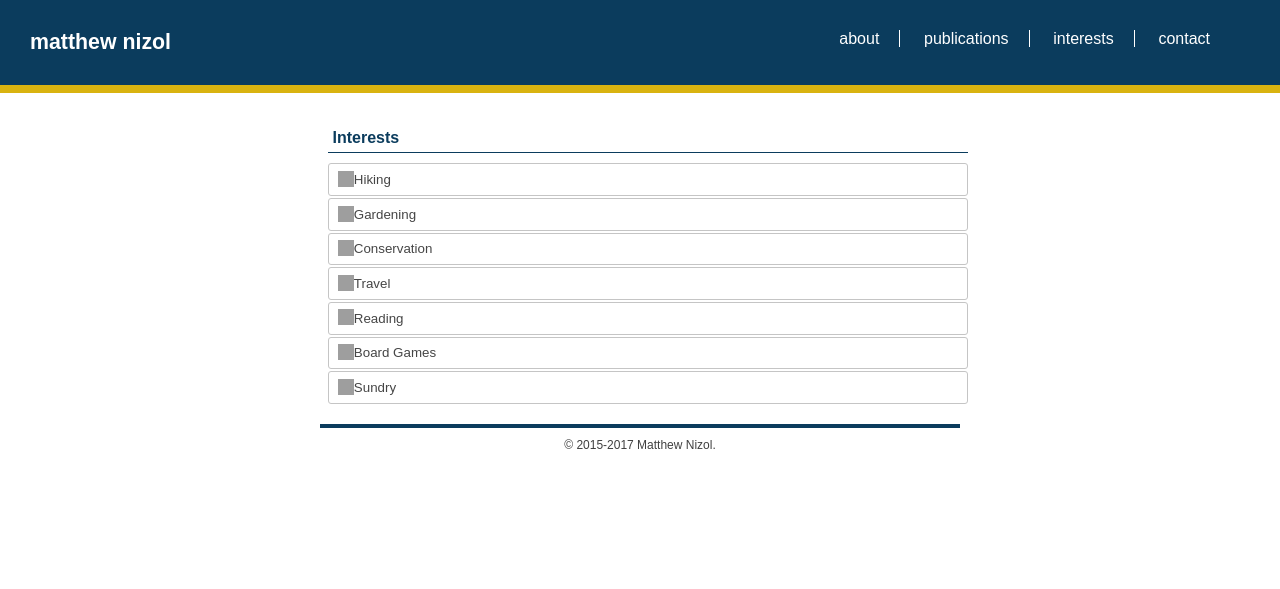
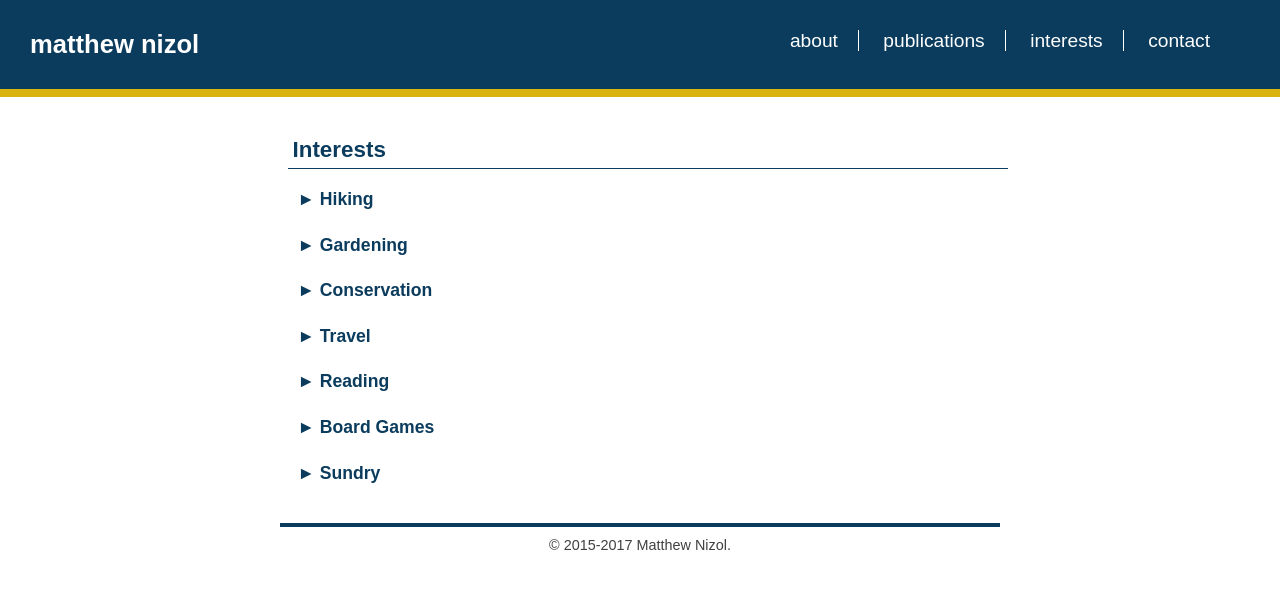
Before and after one commit to mnizol/nizol.net, a PHP site: page /interests in a window 1280 px wide. Shown: the top 589 px of the page. Run offline with PHP 8.4, Linux system fonts and the light colour scheme; some libraries are stand-ins or nearby versions; grey boxes are pictures that could not be loaded.

Commit message:
New accordion approach

```diff
--- a/common/common_head.html
+++ b/common/common_head.html
@@ -1,13 +1,16 @@
 <title>Matthew Nizol</title>
 
 <meta http-equiv="Content-Type" content="text/html; charset=UTF-8" >
+<!--<meta name="viewport" content="width=device-width, initial-scale=1">-->
 
 <meta name="description" content="Home page of Matthew Nizol, software developer from southeast Michigan">
-<meta name="viewport" content="width=device-width, initial-scale=1">
 
-<link rel="stylesheet" href="//code.jquery.com/ui/1.12.1/themes/base/jquery-ui.css">
+<!--<link rel="stylesheet" href="//code.jquery.com/ui/1.12.1/themes/base/jquery-ui.css">-->
+<script src="http://ajax.googleapis.com/ajax/libs/jquery/1.8.1/jquery.min.js"></script>
+
 <link rel="stylesheet" type="text/css" href="./css/main.css" >
 
+<!--
 <script src="https://code.jquery.com/jquery-1.12.4.js"></script>
 <script src="https://code.jquery.com/ui/1.12.1/jquery-ui.js"></script>
 <script>
@@ -16,3 +19,18 @@
         $( "#accordion" ).accordion({collapsible:true, heightStyle:"content", active:false});
     } );
 </script>
+-->
+
+<script type="text/javascript">
+  $(document).ready(function($) {
+    $('#accordion').find('.accordion-toggle').click(function(){
+
+      //Expand or collapse this panel
+      $(this).next().slideToggle('fast');
+
+      //Hide the other panels
+      $(".accordion-content").not($(this).next()).slideUp('fast');
+
+    });
+  });
+</script>
--- a/common/header.html
+++ b/common/header.html
@@ -1,6 +1,6 @@
 <div class="header">
 <div class="navigation" style="float: left;">
-  <a href="/" style="align: left; color: #FFF; font-weight:bold; font-size:16pt;">matthew nizol</a>
+  <a href="/" style="align: left; color: #FFF; font-weight: bold; font-size: 1.6em;">matthew nizol</a>
 </div>
 
 <div class="navigation" style="float: right;">
@@ -14,5 +14,5 @@
     <li class="nav"><a href="/contact" id="lastnav">contact</a></li>
   </ul>
 </div>
-<div style="clear:both;"></div>
+<div style="float: none; clear: both;"></div>
 </div>
--- a/content/interests.html
+++ b/content/interests.html
@@ -8,8 +8,8 @@
 
           <!------------------------------------------------------------------->
 
-          <h2>Hiking</h2>
-          <div>
+          <h2 class="accordion-toggle">&#9658; Hiking</h2>
+          <div class="accordion-content">
             <p>
             <img src="/image/winter_hike.jpg" height=50% width=50% class="img-top-right" alt="Kensington in the Winter (2013)" title="Kensington in the Winter (2013)"/>
             My parents often took my brother and me hiking as children, an activity that I generally found distasteful at the time.
@@ -20,7 +20,7 @@
             where I commonly hike near my home, and some places where I've travelled that have particularly inspired me.
             </p>
 
-            <h2>Around Southeast Michigan</h2>
+            <h3>Around Southeast Michigan</h2>
             <ul>
               <li>
                 <a href="http://www.metroparks.com/Kensington-Metropark">Kensington Metropark</a> has a nature study area offering
@@ -44,7 +44,7 @@
               </li>
             </ul>
 
-            <h2>Further Out</h2>
+            <h3>Further Out</h2>
             <ul>
                <li>
                  <a href="http://www.nps.gov/slbe/index.htm">Sleeping Bear Dunes National Lakeshore</a> will transform your image of Michigan.  Hiking
@@ -69,8 +69,8 @@
 
           <!------------------------------------------------------------------->
 
-          <h2>Gardening</h2>
-          <div><p>
+          <h2 class="accordion-toggle">&#9658; Gardening</h2>
+          <div class="accordion-content"><p>
             <img src="/image/phlox.JPG" height=45% width=45% class="img-top-right" alt="Creeping Phlox in Bloom" title="Creeping Phlox in Bloom"/>
             The first house that my wife and I bought together came with a small grass lot and no landscaping.  Over the course of a few years,
             I slowly added beds around the house and planted perennials.  I found working outside in the dirt and among plants a welcome respite
@@ -88,8 +88,8 @@
 
           <!------------------------------------------------------------------->
 
-          <h2>Conservation</h2>
-          <div><p>
+          <h2 class="accordion-toggle">&#9658; Conservation</h2>
+          <div class="accordion-content"><p>
            <img src="/image/pasinski_preserve.JPG" height=60% width=60% class="img-top-right" alt="Pasinski Preserve, Oceola Twp, MI" title="Pasinski Preserve, Oceola Twp, MI"/>
            Given my interest in hiking and the outdoors, I am deeply committed to conservation efforts to preserve and restore native landscapes for future generations.
            To this end, I have volunteered at <a href="http://www.livingstonlandconservancy.org/">Livingston Land Conservancy's</a> Pasinski Preserve in Oceola Township,
@@ -102,8 +102,8 @@
 
           <!------------------------------------------------------------------->
 
-          <h2>Travel</h2>
-          <div>
+          <h2 class="accordion-toggle">&#9658; Travel</h2>
+          <div class="accordion-content">
           <p>
             <img src="/image/hyderabad.JPG" height=40% width=40% class="img-top-right" alt="Golkonda Fort, Hyderabad, India (2014)" title="Golkonda Fort, Hyderabad, India (2014)"/>
             It was a lifelong dream of my Dad's to travel to Poland, the birthplace
@@ -156,8 +156,8 @@
 
           <!------------------------------------------------------------------->
 
-          <h2>Reading</h2>
-          <div><p>When reading for pleasure, I tend to favor novels over works of non-fiction.
+          <h2 class="accordion-toggle">&#9658; Reading</h2>
+          <div class="accordion-content"><p>When reading for pleasure, I tend to favor novels over works of non-fiction.
           Some of my favorites (in no particular order) include:
           <ul>
           <li><i>The Road</i>, by Cormac McCarthy</li>
@@ -179,8 +179,8 @@
 
           <!------------------------------------------------------------------->
 
-          <h2>Board Games</h2>
-          <div>
+          <h2 class="accordion-toggle">&#9658; Board Games</h2>
+          <div class="accordion-content">
             <h3>Go</h3>
 
             <p>
@@ -226,8 +226,8 @@
 
           <!------------------------------------------------------------------->
 
-          <h2>Sundry</h2>
-          <div>
+          <h2 class="accordion-toggle">&#9658; Sundry</h2>
+          <div class="accordion-content">
           <h3>Music</h3>
           <p> I play acoustic guitar and drums, poorly.  When I was in college,
               I took lessons from a friend on music theory and technique; I enjoyed
--- a/css/main.css
+++ b/css/main.css
@@ -13,7 +13,7 @@ div
     margin-right: auto;
 
     font-family: arial, sans-serif;
-    font-size:   10pt;
+    font-size:   1em; /*10pt;*/
     font-weight: normal;
 }
 
@@ -36,7 +36,7 @@ div.header
 div.footer
 {
     height: 40px;
-    width:  640px;
+    width:  720px;
     margin: auto; /* 10px;*/
     padding-top: 10px;
     text-align: center;
@@ -53,7 +53,7 @@ div.content
 
 div.contentbox
 {
-    width: 640px;
+    width: 720px;
     /*margin: 0px 0px 30px 0px;*/
     margin: auto;
     padding: 0px;
@@ -98,12 +98,12 @@ li
  *******************************************************************/
 ul a
 {
-    display: inline-block; /* IE6 Hack */
+    /*display: inline-block; /* IE6 Hack */
 }
 
 ul.nav a
 {
-    font-size: 12pt;
+    font-size: 1.2em;
     display: inline;
     /*border-right: solid 1px #404040;*/
     border-right: solid 1px #FFF;
@@ -148,10 +148,12 @@ a:hover
 /********************************************************************
  * Paragraphs
  *******************************************************************/
+p { font-size: 1em;}
+
 p.copyright, p.validate
 {
     color: #404040;
-    font-size: 9pt;
+    font-size: 0.9em;
     margin: 0;
     padding: 0;
 }
@@ -174,7 +176,7 @@ div.contentbox p
 h1
 {
     color: #0B3C5D /*#404040*/;
-    font-size: 12pt;
+    font-size: 1.4em;
     padding: 5px;
     border-bottom: 1px solid #0B3C5D; /*#D9B310;*/
 }
@@ -182,14 +184,14 @@ h1
 h2
 {
     color: #0B3C5D /*#404040*/;
-    font-size: 11pt;
+    font-size: 1.1em;
     padding: 5px 5px 5px 10px;
 }
 
 h3
 {
     color: #0B3C5D /*#404040*/;
-    font-size: 10pt;
+    font-size: 1em;
     padding: 5px 5px 5px 10px;
 }
 
@@ -241,6 +243,7 @@ tr:nth-child(even)
 /*********************************************************************
  * jquery Accordion
  ********************************************************************/
+/*
 .ui-accordion-header-collapsed
 {
     background-color: #FFF;
@@ -249,3 +252,6 @@ tr:nth-child(even)
 {
     background-color: #0B3C5D;
 }
+*/
+  .accordion-toggle {cursor: pointer;}
+  .accordion-content {display: none;}
```
